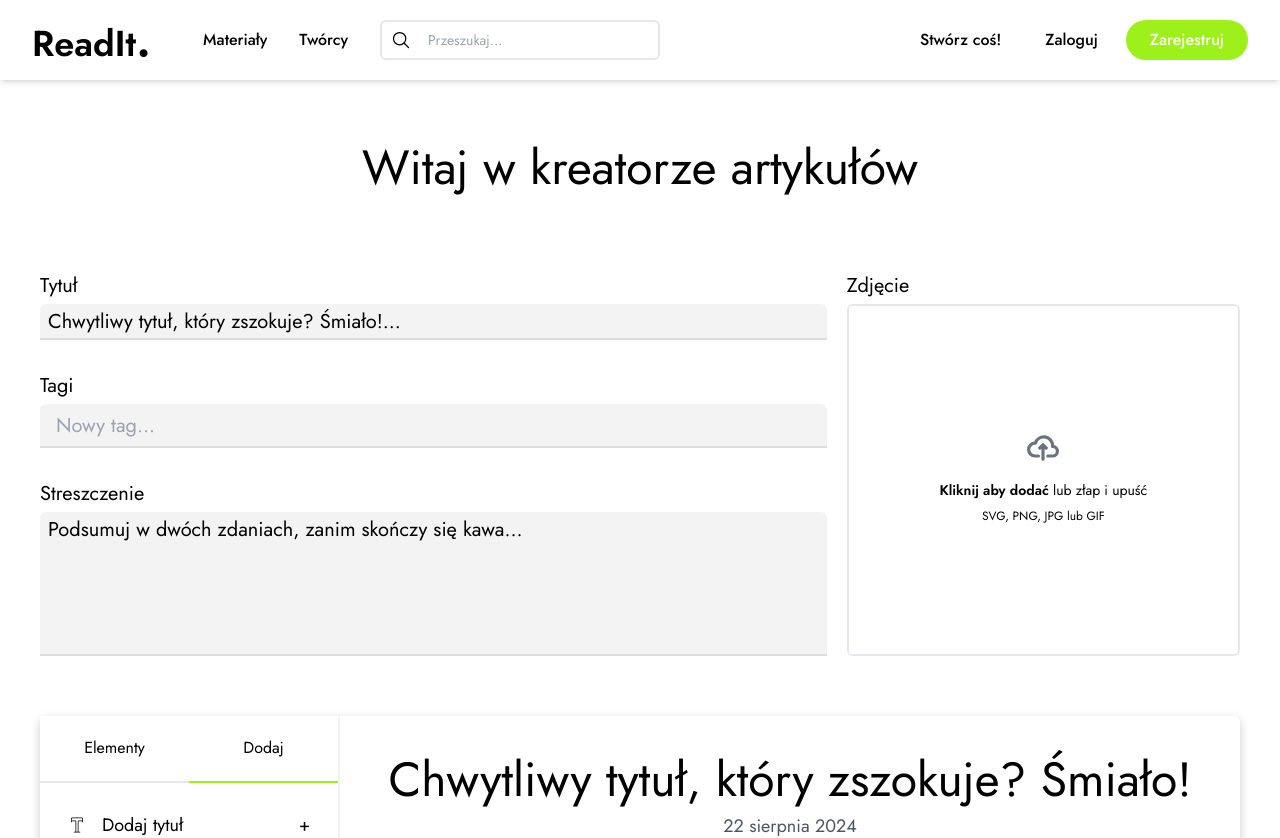
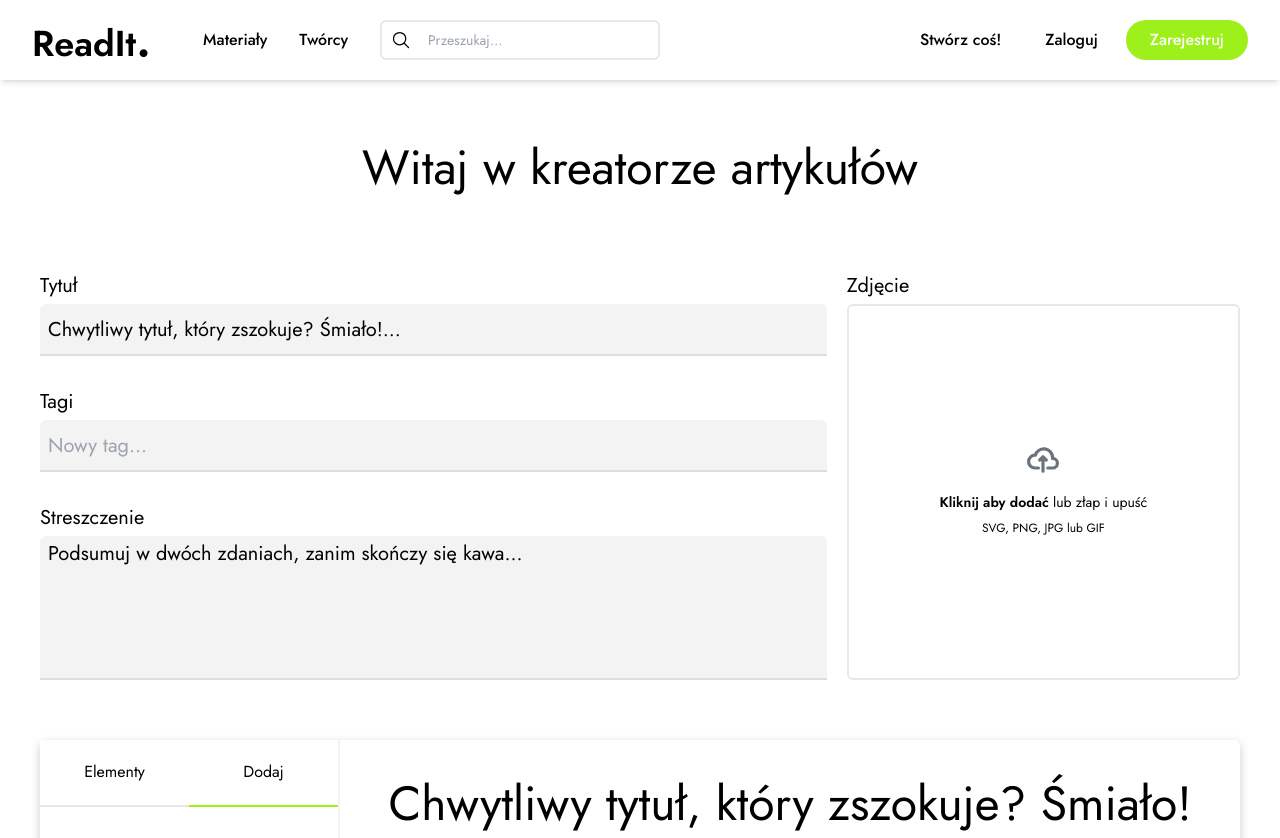
Before and after one commit to ProOnDesk/Readit-front, a Next.js app: page /app/create in a window 1280 px wide. Shown: the top 838 px of the page. Built offline with nearby package versions, Linux system fonts and the light colour scheme; a small style sheet from the web is missing.

Commit message:
styling fixes with tags

```diff
--- a/app/_components/creator/ArticleForm.tsx
+++ b/app/_components/creator/ArticleForm.tsx
@@ -47,14 +47,14 @@ export default function ArticleForm({
 						defaultValue='Chwytliwy tytuł, który zszokuje? Śmiało!...'
 						{...register('title', { required: 'Tytuł jest wymagany' })}
 						type='text'
-						className='rounded-t-md text-xl p-1 px-2 focus:outline-none peer bg-blackSecond/5'
+						className='rounded-t-md text-xl p-1 px-2 min-h-[52px] focus:outline-none peer bg-blackSecond/5'
 					/>
 					<InputAccent />
 					<ErrorMessage>{errors?.title?.message}</ErrorMessage>
 				</div>
 				<div className='relative flex flex-col gap-1'>
 					<label className='text-xl'>Tagi</label>
-					<div className='flex flex-wrap rounded-t-md text-xl p-1 px-2 focus:outline-none peer bg-blackSecond/5'>
+					<div className='flex flex-wrap rounded-t-md gap-1 text-xl p-1 px-2 min-h-[52px] focus:outline-none peer bg-blackSecond/5'>
 						{tags.map((tag, index) => (
 							<button
 								onClick={() => {
@@ -78,7 +78,7 @@ export default function ArticleForm({
 								type='text'
 								placeholder='Nowy tag...'
 								maxLength={25}
-								className='rounded-md text-xl bg-transparent w-full p-1 px-2 focus:outline-none'
+								className='rounded-md text-xl bg-transparent flex-1 focus:outline-none'
 							/>
 						)}
 					</div>
```
